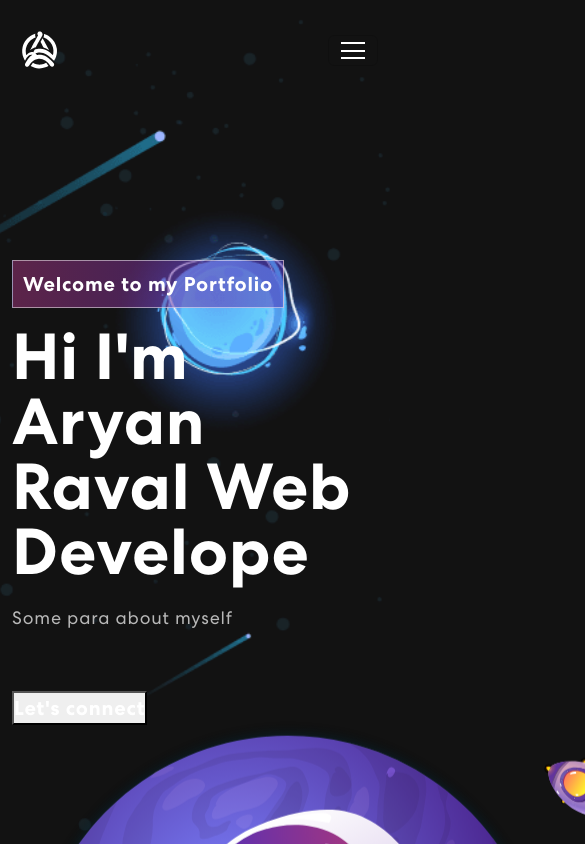
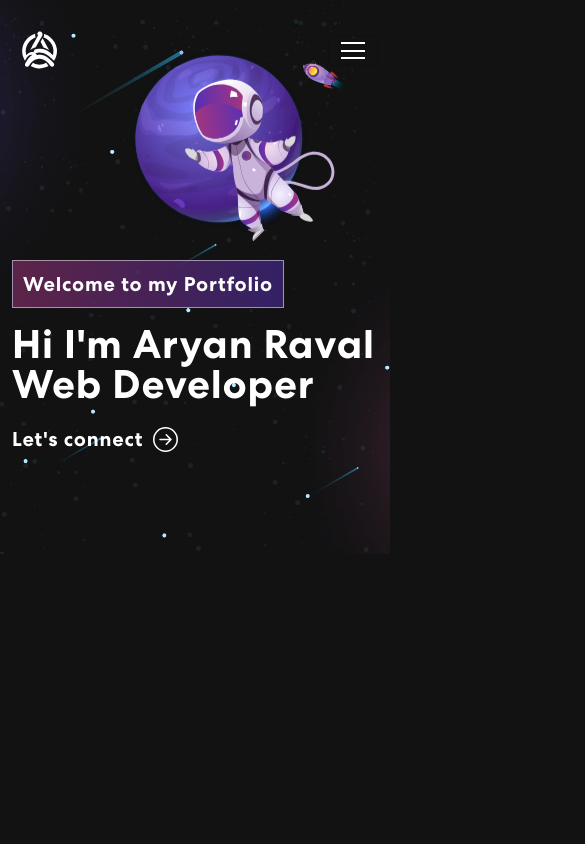
Before and after one commit to aryan21x/Portfolio_Website, a React (Create React App) app: page / in a window 390 px wide. Shown: the top 844 px of the page, 585 px wide, since content can reach past the window. Built offline with nearby package versions, Linux system fonts and the light colour scheme.

Commit message:
resposive mobile changes made

```diff
--- a/src/App.css
+++ b/src/App.css
@@ -218,7 +218,7 @@ nav.navbar .navbar-toggler[aria-expanded="true"] .navbar-toggler-icon {
 /************ Banner Css ************/
 .banner {
   margin-top: 0;
-  padding: 260px 0 100px 0;
+  padding: 100px 0 100px 0;
   background-image: url('./assets/img/banner-bg.png');
   background-position: top center;
   background-size: cover;
@@ -251,9 +251,10 @@ nav.navbar .navbar-toggler[aria-expanded="true"] .navbar-toggler-icon {
 }
 .banner button {
   color: #fff;
+  background-color: transparent;
+  border: none;
   font-weight: 700;
   font-size: 20px;
-  margin-top: 60px;
   letter-spacing: 0.8px;
   display: flex;
   align-items: center;
@@ -291,4 +292,28 @@ nav.navbar .navbar-toggler[aria-expanded="true"] .navbar-toggler-icon {
       width: 30%;
       height: auto;
   }
+
+  nav.navbar .toggle{
+      z-index: 999;
+  }
+  .banner .tagline{
+    margin-top: 160px;
+  }
+
+  .banner img{
+    max-width: 100%;
+    height: auto;
+    max-height: 200px; /* Set maximum height */
+    position: absolute;
+    top: 10%;
+    right: 10%;
+  }
+
+  .banner h1 {
+    font-size: 40px;
+  }
+  .banner p {
+    font-size: 15px;
+    display: none;
+  }
 }
--- a/src/components/Banner.js
+++ b/src/components/Banner.js
@@ -48,8 +48,9 @@ const Banner = () => {
                     <Col xs={12} md={6} xl={7}>
                         <span className="tagline"> Welcome to my Portfolio</span>
                         <h1>{`Hi I'm Aryan Raval `}<span className="wrap">{text}</span></h1>
-                        <p> Some para about myself</p>
-                        <button onClick={()=> console.log('connect')}> Let's connect</button>
+                        <p> Computer Science major at South Dakota School of Mines</p>
+                        <p> Always ready to learn.</p>
+                        <button onClick={()=> console.log('connect')}> Let's connect <ArrowRightCircle size={25} /></button>
                     </Col>
                     <Col xs={12} md={6} xl={5}>
                         <img src={headerImg} alt="Header Img" />
--- a/src/components/Navbar.js
+++ b/src/components/Navbar.js
@@ -48,6 +48,7 @@ const CustomNavbar = () => {
           <Navbar.Collapse id="basic-navbar-nav">
             <Nav className="ms-auto">
               <Nav.Link href="#home" className={activeLink === 'home' ? 'act navbar-link' : 'navbar-link'} onClick={ () => onUpdateActive('home')} >Home</Nav.Link>
+              <Nav.Link href="#about" className={activeLink === 'about' ? 'act navbar-link' : 'navbar-link'} onClick={ () => onUpdateActive('about')} >About</Nav.Link>
               <Nav.Link href="#skills" className={activeLink === 'skills' ? 'act navbar-link' : 'navbar-link'} onClick={ () => onUpdateActive('skills')} >Skills</Nav.Link>
               <Nav.Link href="#projects" className={activeLink === 'projects' ? 'act navbar-link' : 'navbar-link'} onClick={ () => onUpdateActive('projects')} >Projects</Nav.Link>
             </Nav>
```
